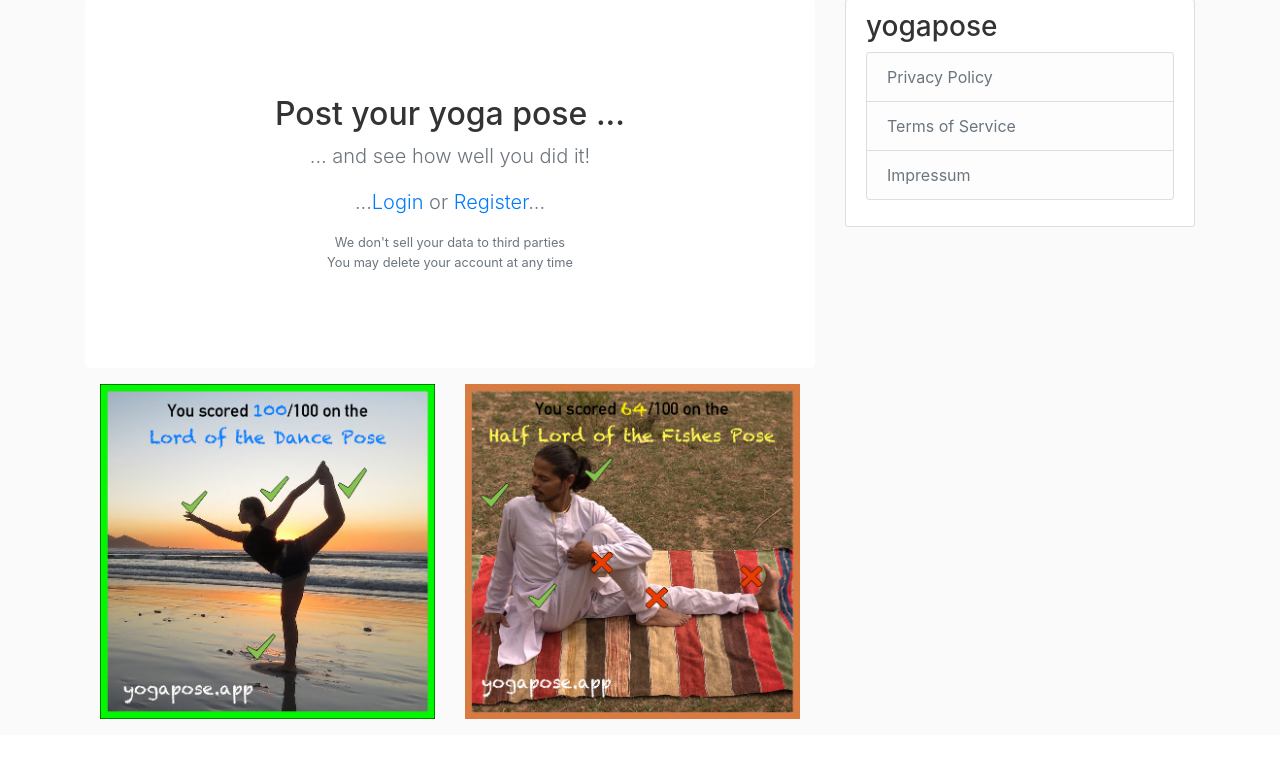
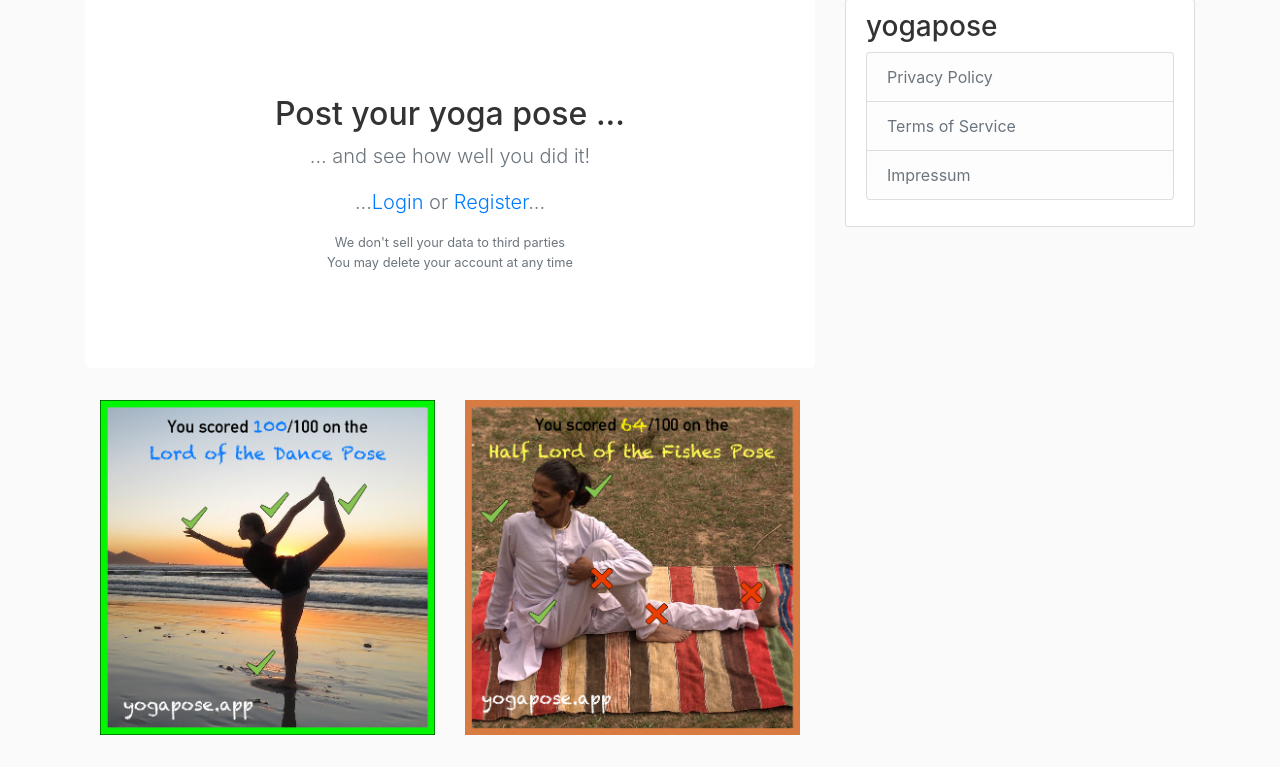
Before and after one commit to gautam-e/YogaPose, a Flask app: page / in a window 1280 px wide. Shown: the part 81-848 px from the top of the page. Before the commit the page ends 800 px from the top, so only its background shows below. Run offline with Flask 2, Linux system fonts and the light colour scheme; parts of the project's set-up code (start-up, migrations or seed data) failed here and were passed over; some libraries are stand-ins or nearby versions.

Commit message:
Layout of langing page's images

```diff
--- a/yogapose/templates/home.html
+++ b/yogapose/templates/home.html
@@ -14,13 +14,13 @@
 </section>
 {% if not current_user.is_authenticated  %}
 
-<div class="container text-center pt-3 pb-3">
+<div class="container pt-3 pb-3">
   <div class="row">
-    <div class="col">
-      <img src="static/landing-1.jpg" alt="Example Upload and Score" class="img-fluid w-40 float-start">
+    <div class="col-sm">
+      <img src="static/landing-1.jpg" alt="Example Upload and Score" class="img-fluid pt-3 pb-3">
     </div>
-    <div class="col">
-      <img src="static/landing-2.jpg" alt="Example Upload and Score" class="img-fluid w-40 float-end">
+    <div class="col-sm">
+      <img src="static/landing-2.jpg" alt="Example Upload and Score" class="img-fluid pt-3 pb-3">
     </div>
   </div>
 </div>
```
